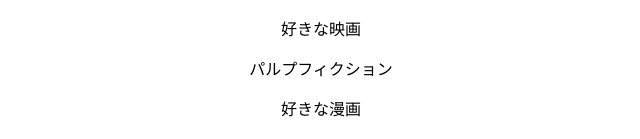
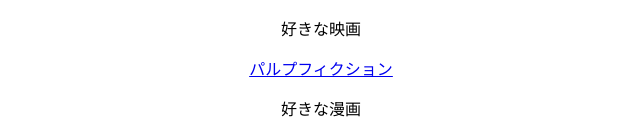
Before and after one commit to Junki1992/Junki1992.github.io, a plain HTML site: page index.html in a window 1280 px wide. Shown: the part 346-485 px from the top of the page, without its empty margins (319-959 px from the left). Drawn offline with Linux system fonts and the light colour scheme.

Commit message:
映画作品に関する説明用のURLを追加

```diff
--- a/index.html
+++ b/index.html
@@ -18,7 +18,7 @@
       <div>
         <h3>プロフィール（その他趣味）</h3>
         <p>好きな映画<p>
-        <p>パルプフィクション</p>
+        <a href="https://eiga.com/movie/48180/" target="_blank"><p>パルプフィクション</p></a>
         <p>好きな漫画</p>
         <p>休日の過ごし方</p>
       </div>
```
